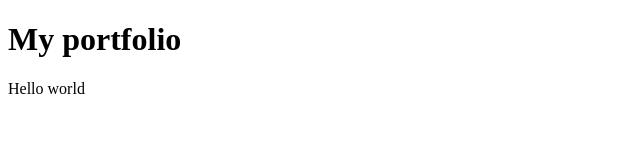
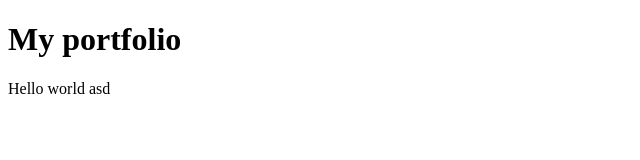
Before and after one commit to vianaV19/vianaV19.github.io, a plain HTML site: page index.html in a window 1280 px wide. Shown: the full height of the page, 0-640 px from the left. Drawn offline with Linux system fonts and the light colour scheme.

Commit message:
Update index.html

```diff
--- a/index.html
+++ b/index.html
@@ -9,7 +9,7 @@
 <body>
     <h1>My portfolio</h1>
 
-    <p>Hello world</p>
+    <p>Hello world asd</p>
 
 </body>
 </html>
```
